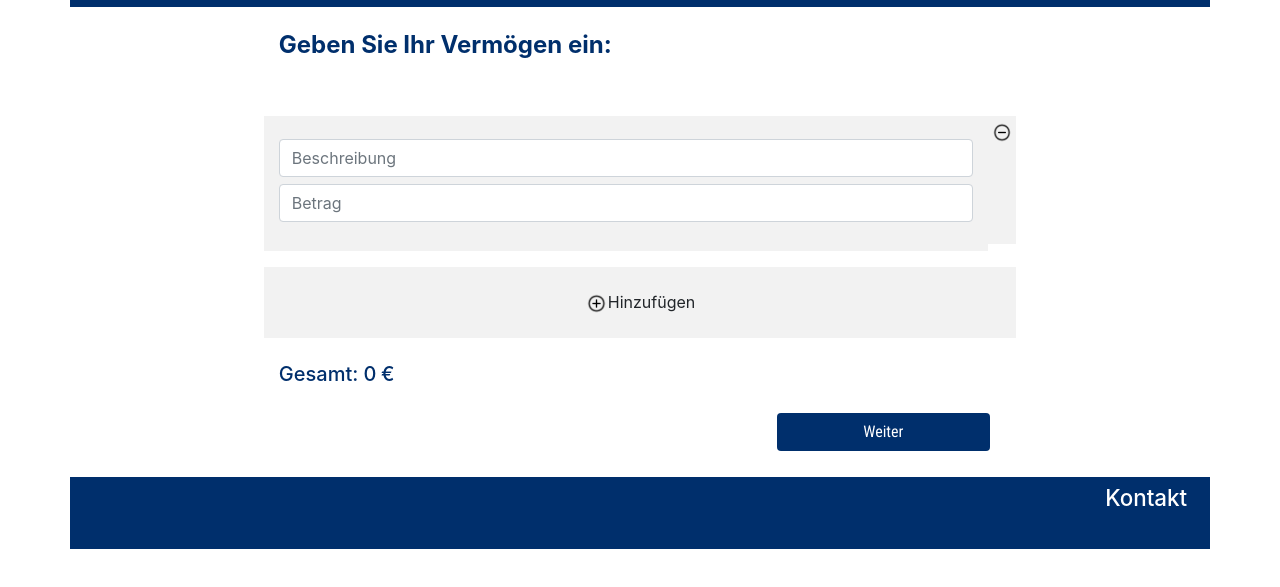
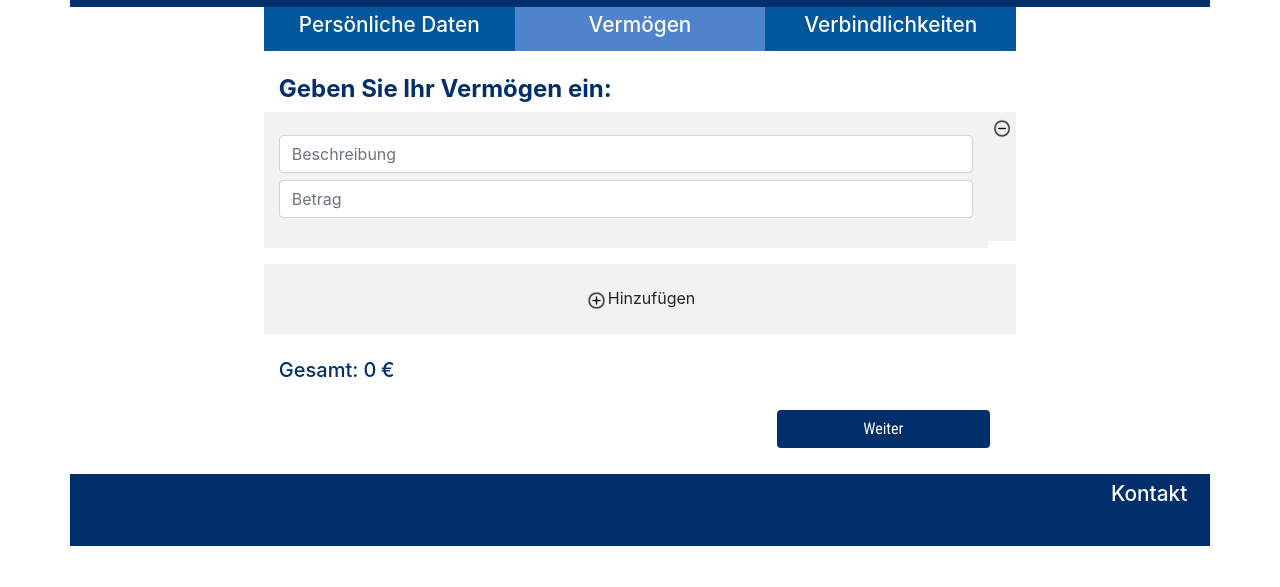
Before and after one commit to nsasse/WEB-NiPaMoVa, a plain HTML site: page src/html/Vermoegen.html in a window 1280 px wide. Shown: the part 89-676 px from the top of the page. Drawn offline with nearby package versions, Linux system fonts and the light colour scheme.

Commit message:
Statusbar im Vermögen hinzugefügt

```diff
--- a/src/css/klickstrecke.css
+++ b/src/css/klickstrecke.css
@@ -1,3 +1,18 @@
+
+.statusbarActiv{
+    /* Style der Statusbar bei aktiver Seite*/
+    background-color: #4f83cc;
+    padding-top: 0.5%;
+    padding-bottom: 0.5%;
+}
+
+.statusbarInactiv{
+    /* Style der Statusbar bei inaktiver Seite*/
+    background-color: #01579b;
+    padding-top: 0.5%;
+    padding-bottom: 0.5%;
+}
+
 .inputbox{
     background-color: #F2F2F2;
     padding: 2%;
@@ -17,12 +32,12 @@
     margin-bottom: 2%;
     /* Höhe der Box fehlerhaft*/
 }
+
 /*in PersoenlicheDaten.html style für select dings*/
 .centerBlock {
     display:table-row;
     width:auto;
     text-align: center;
-
 }
 
 .styled-select {
--- a/src/css/style.css
+++ b/src/css/style.css
@@ -35,7 +35,7 @@ html, body{
 #bootstrap-overrides h4{
     /*Style für Text auf Button*/
     color: #FFFFFF;
-    font-size: 1.4em;
+    font-size: 1.3em;
 }
 
 #bootstrap-overrides h5{
--- a/src/html/Vermoegen.html
+++ b/src/html/Vermoegen.html
@@ -23,12 +23,25 @@
       <div class="col header">
       </div>
     </div>
+    <!--statusbar-->
+    <div class="row text-center">
+      <div class="col" id="sidebar"></div>
+      <div class="col statusbarInactiv">
+        <a href="PersoenlicheDaten.html"><h4>Persönliche Daten</h4></a>
+      </div>
+      <div class="col statusbarActiv">
+          <a href="Vermoegen.html"><h4>Vermögen</h4></a>
+      </div>
+      <div class="col statusbarInactiv">
+          <a href="Verbindlichkeiten.html"><h4>Verbindlichkeiten</h4></a>
+      </div>
+      <div class="col" id="sidebar"></div>
+    </div>
     <div class="row">
       <div class="col" id="sidebar"></div>
       <div class="col">
         <br>
-        <h2>Geben Sie Ihr Vermögen ein:</h2><br>
-        <br>
+        <h2>Geben Sie Ihr Vermögen ein:</h2>
       </div>
       <div class="col" id="sidebar"></div>
     </div>
@@ -86,6 +99,7 @@
   </div>
 
   <script src="../js/Vermoegen.js"></script>
+  <script src="../js/Globle.js"></script><!-- Globale JS für Statusbar-->
   <script src="https://code.jquery.com/jquery-3.3.1.slim.min.js" integrity="sha384-q8i/X+965DzO0rT7abK41JStQIAqVgRVzpbzo5smXKp4YfRvH+8abtTE1Pi6jizo"
     crossorigin="anonymous"></script>
   <script src="https://cdnjs.cloudflare.com/ajax/libs/popper.js/1.14.3/umd/popper.min.js" integrity="sha384-ZMP7rVo3mIykV+2+9J3UJ46jBk0WLaUAdn689aCwoqbBJiSnjAK/l8WvCWPIPm49"
```
Also changed, not shown: src/js/Globle.js (added).
